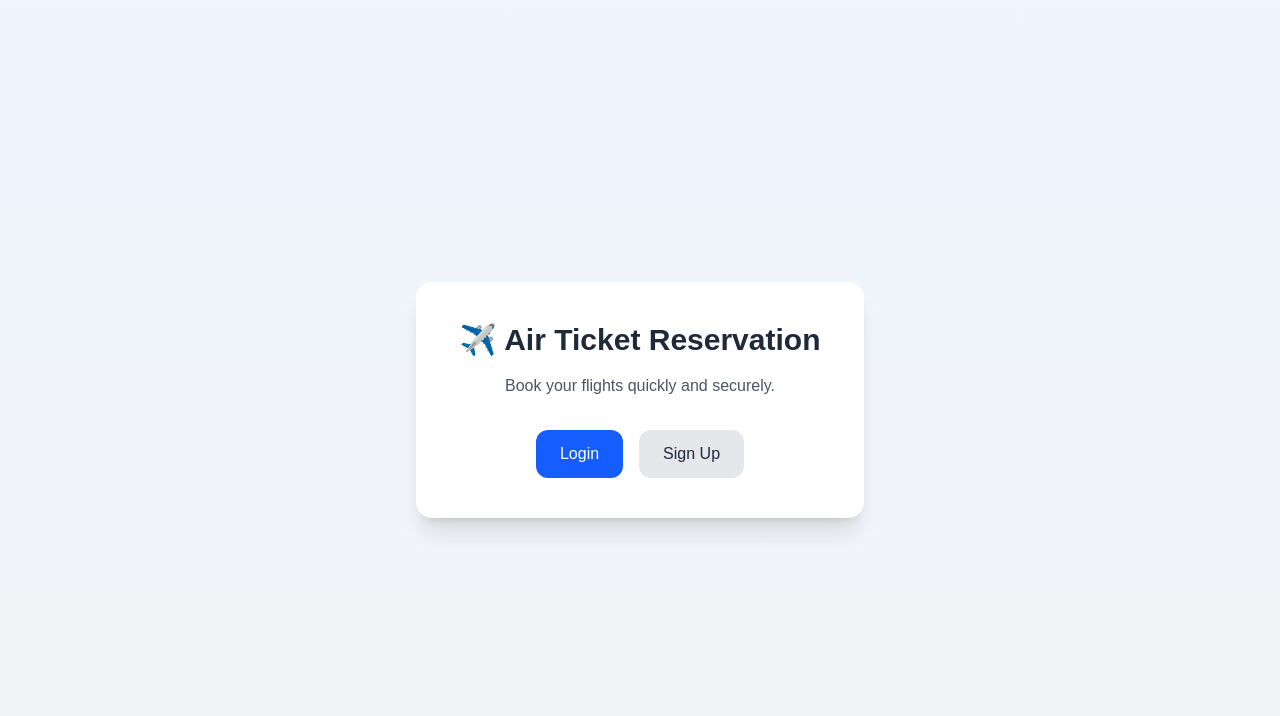
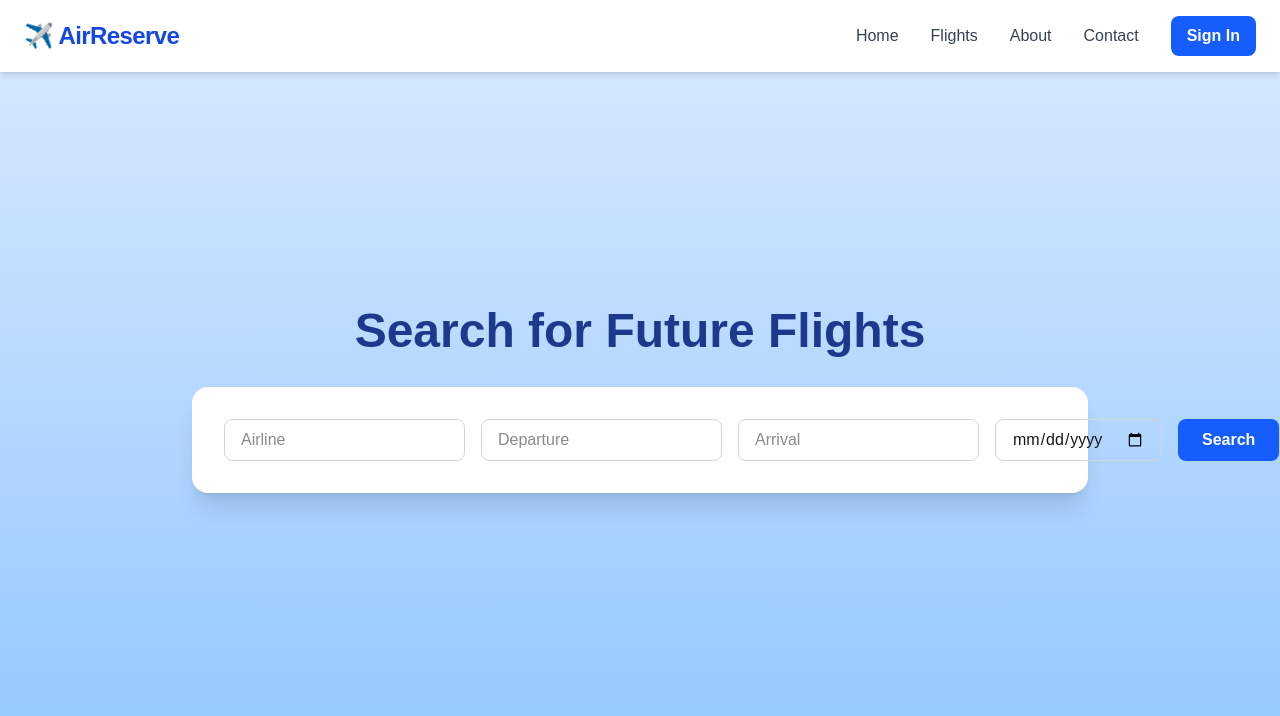
Before and after one commit to evandong1976/Air-Ticket-Reservation, a Next.js app: page / in a window 1280 px wide. Shown: the top 716 px of the page. Built offline with nearby package versions, Linux system fonts and the light colour scheme.

Commit message:
added the home page

```diff
--- a/app/page.tsx
+++ b/app/page.tsx
@@ -1,49 +1,81 @@
 "use client";
-import { useEffect, useState } from 'react';
-import Navbar from '@/components/navbar';
-import Home from './home/page';
+import { useState } from "react";
+import Navbar from "@/components/navbar";
 
-export type airlineTicket = {
+export type flight = {
   airline_name: string;
   flight_number: string;
   flight_departure_date: Date;
   flight_arrival_date: Date;
   status: string;
   base_price: number;
-}
+  departure: string;
+  arrival: string;
+};
 
 export default function Main() {
-
-  const getUser = () => {
-
-  }
-
-  // gets the flights of that user
-  useEffect(() =>{
-    getUser();
+  const [flights, setFlights] = useState<flight[]>([]);
+  const [query, setQuery] = useState({
+    airline: "",
+    departure: "",
+    arrival: "",
+    date: "",
   });
 
+  const handleSearch = async (e: React.FormEvent) => {
+    e.preventDefault();
 
-  if (true) return <Home/>;
+  };
 
   return (
     <>
       <Navbar />
-      <div className="min-h-screen min-w-screen border-2 p-10 px-46">
-        <div className="flex flex-col text-5xl text-white min-w-full border-2 border-amber-50">
-          <a>
-            yeah
-          </a>
-          <a>
-            yeah
-          </a>
-          <a>
-            yeah
-          </a>
-          <a>
-            yeah
-          </a>
-        </div>
+      <div className="flex flex-col items-center justify-center min-h-screen bg-gradient-to-b from-blue-100 to-blue-300 p-8">
+        <h1 className="text-5xl font-bold text-blue-900 mb-8 text-center">
+          Search for Future Flights
+        </h1>
+
+        <form
+          onSubmit={handleSearch}
+          className="bg-white rounded-2xl shadow-xl p-8 flex flex-col md:flex-row gap-4 w-full max-w-4xl"
+        >
+          <input
+            type="text"
+            placeholder="Airline"
+            value={query.airline}
+            onChange={(e) => setQuery({ ...query, airline: e.target.value })}
+            className="flex-1 border border-gray-300 rounded-lg px-4 py-2 focus:outline-none focus:ring-2 focus:ring-blue-400"
+          />
+          <input
+            type="text"
+            placeholder="Departure"
+            value={query.departure}
+            onChange={(e) => setQuery({ ...query, departure: e.target.value })}
+            className="flex-1 border border-gray-300 rounded-lg px-4 py-2 focus:outline-none focus:ring-2 focus:ring-blue-400"
+          />
+          <input
+            type="text"
+            placeholder="Arrival"
+            value={query.arrival}
+            onChange={(e) => setQuery({ ...query, arrival: e.target.value })}
+            className="flex-1 border border-gray-300 rounded-lg px-4 py-2 focus:outline-none focus:ring-2 focus:ring-blue-400"
+          />
+          <input
+            type="date"
+            value={query.date}
+            onChange={(e) => setQuery({ ...query, date: e.target.value })}
+            className="border border-gray-300 rounded-lg px-4 py-2 focus:outline-none focus:ring-2 focus:ring-blue-400"
+          />
+          <button
+            type="submit"
+            className="bg-blue-600 hover:bg-blue-700 text-white px-6 py-2 rounded-lg font-semibold transition"
+          >
+            Search
+          </button>
+        </form>
+
+        {/* Display the flights */}
+
       </div>
     </>
   );
--- a/components/airlineTicketCard.tsx
+++ b/components/airlineTicketCard.tsx
@@ -1,12 +1,12 @@
-import { airlineTicket } from "@/app/page";
+import { flight } from "@/app/page";
 
-export default function TicketCard( {
+export default function TicketCard({
   airline_name,
   flight_number,
   flight_departure_date,
   flight_arrival_date,
   status,
-  base_price} : airlineTicket){
+  base_price} : flight){
 
   return (
     <div className="flex max-w-full max-h-full bg-amber-700">
--- a/components/navbar.tsx
+++ b/components/navbar.tsx
@@ -1,33 +1,100 @@
 "use client";
-
-import { useEffect, useState } from "react";
+import Link from "next/link";
+import { useState } from "react";
 
 export default function Navbar() {
-  const [scrolled, setScrolled] = useState(false);
-  useEffect(() => {
-    const onScroll = () => setScrolled(window.scrollY > 8);
-    onScroll();
-    window.addEventListener("scroll", onScroll, { passive: true });
-    return () => window.removeEventListener("scroll", onScroll);
-  }, []);
+  const [open, setOpen] = useState(false);
+
+  const toggleMenu = () => setOpen(!open);
 
   return (
-    <header
-      className={`sticky top-0 z-50 backdrop-blur ${
-        scrolled ? "bg-white/60 dark:bg-black/40" : "bg-transparent"
-      }`}
-    >
-      <div className="bg-amber-400/50 rounded-full mx-auto flex max-w-6xl items-center justify-between px-4 py-4 text-white sm:px-6 lg:px-8">
-        <div>
-          Home
+    <nav className="w-full bg-white shadow-md fixed top-0 left-0 z-50">
+      <div className="max-w-7xl mx-auto flex items-center justify-between px-6 py-4">
+        {/* Logo */}
+        <Link
+          href="/"
+          className="text-2xl font-bold text-blue-700 tracking-tight"
+        >
+          ✈️ AirReserve
+        </Link>
+
+        {/* Desktop Links */}
+        <div className="hidden md:flex items-center space-x-8">
+          <Link
+            href="/"
+            className="text-gray-700 hover:text-blue-600 font-medium transition"
+          >
+            Home
+          </Link>
+          <Link
+            href="/flights"
+            className="text-gray-700 hover:text-blue-600 font-medium transition"
+          >
+            Flights
+          </Link>
+          <Link
+            href="/about"
+            className="text-gray-700 hover:text-blue-600 font-medium transition"
+          >
+            About
+          </Link>
+          <Link
+            href="/contact"
+            className="text-gray-700 hover:text-blue-600 font-medium transition"
+          >
+            Contact
+          </Link>
+          <Link
+            href="/login"
+            className="bg-blue-600 hover:bg-blue-700 text-white px-4 py-2 rounded-lg font-semibold transition"
+          >
+            Sign In
+          </Link>
         </div>
-        <form>
+      </div>
 
-        </form>
-        <a>
-
-        </a>
-      </div>
-    </header>
+      {/* Mobile Menu */}
+      {open && (
+        <div className="md:hidden bg-white border-t border-gray-200 shadow-md">
+          <div className="flex flex-col space-y-3 p-4">
+            <Link
+              href="/"
+              onClick={toggleMenu}
+              className="text-gray-700 hover:text-blue-600 font-medium"
+            >
+              Home
+            </Link>
+            <Link
+              href="/flights"
+              onClick={toggleMenu}
+              className="text-gray-700 hover:text-blue-600 font-medium"
+            >
+              Flights
+            </Link>
+            <Link
+              href="/about"
+              onClick={toggleMenu}
+              className="text-gray-700 hover:text-blue-600 font-medium"
+            >
+              About
+            </Link>
+            <Link
+              href="/contact"
+              onClick={toggleMenu}
+              className="text-gray-700 hover:text-blue-600 font-medium"
+            >
+              Contact
+            </Link>
+            <Link
+              href="/login"
+              onClick={toggleMenu}
+              className="bg-blue-600 hover:bg-blue-700 text-white text-center px-4 py-2 rounded-lg font-semibold"
+            >
+              Sign In
+            </Link>
+          </div>
+        </div>
+      )}
+    </nav>
   );
 }
```
Also changed, not shown: app/login/page.tsx (+73 -32 lines).
